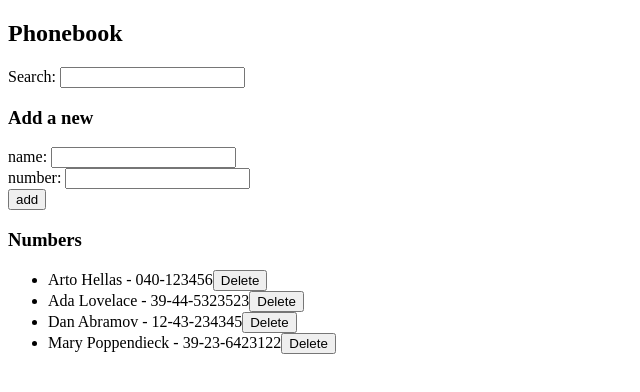
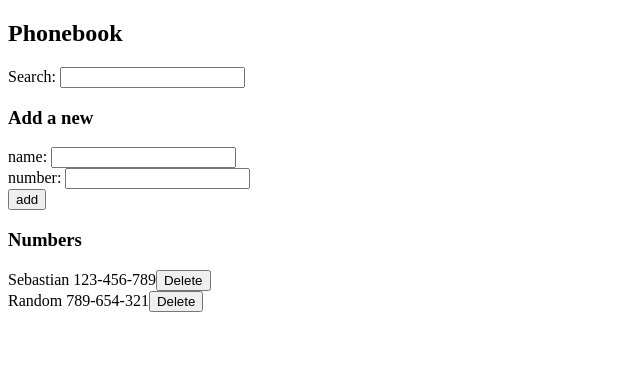
Before and after one commit to Orleann/Course, a React (Vite) app in the folder part2/: page / in a window 1280 px wide. Shown: the top 392 px of the page, without its empty margins (0-640 px from the left). Built offline with nearby package versions, Linux system fonts and the light colour scheme; no server answers.

Commit message:
2.12 done

```diff
--- a/part2/src/App.jsx
+++ b/part2/src/App.jsx
@@ -1,68 +1,64 @@
 import React, { useState, useEffect } from 'react';
+import axios from 'axios';
 import Filter from './Filter';
 import PersonForm from './PersonForm';
 import Persons from './Persons';
-import services from './services';
 
 const App = () => {
   const [persons, setPersons] = useState([
-  { name: 'Arto Hellas', number: '040-123456', id: 1 },
-  { name: 'Ada Lovelace', number: '39-44-5323523', id: 2 },
-  { name: 'Dan Abramov', number: '12-43-234345', id: 3 },
-  { name: 'Mary Poppendieck', number: '39-23-6423122', id: 4 }]);
+    {name: 'Sebastian', number: '123-456-789', id: 1},
+    {name: 'Random', number: '789-654-321', id: 2},
+  ]);
   const [newName, setNewName] = useState('');
   const [newNumber, setNewNumber] = useState('');
   const [searchTerm, setSearchTerm] = useState('');
 
   useEffect(() => {
-    services.getAll()
-      .then(data => setPersons(data))
-      .catch(error => console.error('Error fetching data:', error));
+    axios.get('http://localhost:3001/persons')
+      .then(response => {
+        setPersons(response.data);
+      })
+      .catch(error => {
+        console.error('Error fetching data:', error);
+      });
   }, []);
 
   const addPerson = (event) => {
     event.preventDefault();
 
-    const existingPerson = persons.find(person => person.name.toLowerCase() === newName.toLowerCase());
+    if (persons.some(person => person.name.toLowerCase() === newName.toLowerCase())) {
+      alert(`${newName} is already added to the phonebook`);
+      setNewName('');
+      setNewNumber('');
+      return;
+    }
 
-    if (existingPerson) {
-      if (window.confirm(`${newName} is already in the phonebook. Do you want to update the number?`)) {
-        const updatedPerson = { ...existingPerson, number: newNumber };
-        services.update(existingPerson.id, updatedPerson)
-          .then(data => {
-            setPersons(persons.map(person =>
-              person.id === existingPerson.id ? data : person
-            ));
-            setNewName('');
-            setNewNumber('');
-          })
-          .catch(error => console.error('Error updating data:', error));
-      }
-    } else {
-      const newPerson = { name: newName, number: newNumber };
-      services.create(newPerson)
-        .then(data => {
-          setPersons([...persons, data]);
-          setNewName('');
-          setNewNumber('');
-        })
-        .catch(error => console.error('Error saving data:', error));
-    }
-  };
-
-  const removePerson = (id, name) => {
-    if (window.confirm(`Delete ${name}?`)) {
-      services.remove(id)
-        .then(() => {
-          setPersons(persons.filter(person => person.id !== id));
-        })
-        .catch(error => console.error('Error deleting data:', error));
-    }
+    const newPerson = { name: newName, number: newNumber, id: persons.length + 1 };
+    setPersons([...persons, newPerson]);
+    setNewName('');
+    setNewNumber('');
   };
 
   const filteredPersons = persons.filter(person =>
     person.name.toLowerCase().includes(searchTerm.toLowerCase())
   );
+
+  const handleDelete = (id) => {
+    const personToDelete = persons.find(person => person.id === id);
+
+    if (window.confirm(`Delete ${personToDelete.name}?`)) {
+      axios.delete(`http://localhost:3001/persons/${id}`)
+        .then(response => {
+          console.log('Delete successful:', response.data);
+          setPersons(prevPersons => prevPersons.filter(person => person.id !== id));
+        })
+        .catch(error => {
+          console.error('Error deleting person:', error);
+        });
+    }
+  };
+
+
 
   return (
     <div>
@@ -82,7 +78,7 @@ const App = () => {
 
       <h3>Numbers</h3>
 
-      <Persons persons={filteredPersons} removePerson={removePerson} />
+      <Persons persons={filteredPersons} handleDelete={handleDelete}/>
     </div>
   );
 };
--- a/part2/src/Persons.jsx
+++ b/part2/src/Persons.jsx
@@ -1,15 +1,15 @@
 import React from 'react';
 
-const Persons = ({ persons, removePerson }) => {
+const Persons = ({ persons, handleDelete }) => {
   return (
-    <ul>
-      {persons.map((person) => (
-        <li key={person.id}>
-          {person.name} - {person.number}
-          <button onClick={() => removePerson(person.id, person.name)}>Delete</button>
-        </li>
+    <div>
+      {persons.map(person => (
+        <div key={person.id}>
+          {person.name} {person.number}
+          <button onClick={() => handleDelete(person.id)}>Delete</button>
+        </div>
       ))}
-    </ul>
+    </div>
   );
 };
 
--- a/part2/src/services.jsx
+++ /dev/null
@@ -1,23 +0,0 @@
-import axios from 'axios';
-
-const baseUrl = 'http://localhost:3001/persons';
-
-const getAll = () => {
-  return axios.get(baseUrl).then(response => response.data);
-};
-
-const create = (newPerson) => {
-  return axios.post(baseUrl, newPerson).then(response => response.data);
-};
-
-const remove = (id) => {
-  return axios.delete(`${baseUrl}/${id}`);
-};
-
-const update = (id, updatedPerson) => {
-    return axios.put(`${baseUrl}/${id}`, updatedPerson).then(response => response.data);
-};
-
-const services = { getAll, create, remove, update };
-
-export default services;
```
Also changed, not shown: part2/package.json (line endings or trailing spaces).
